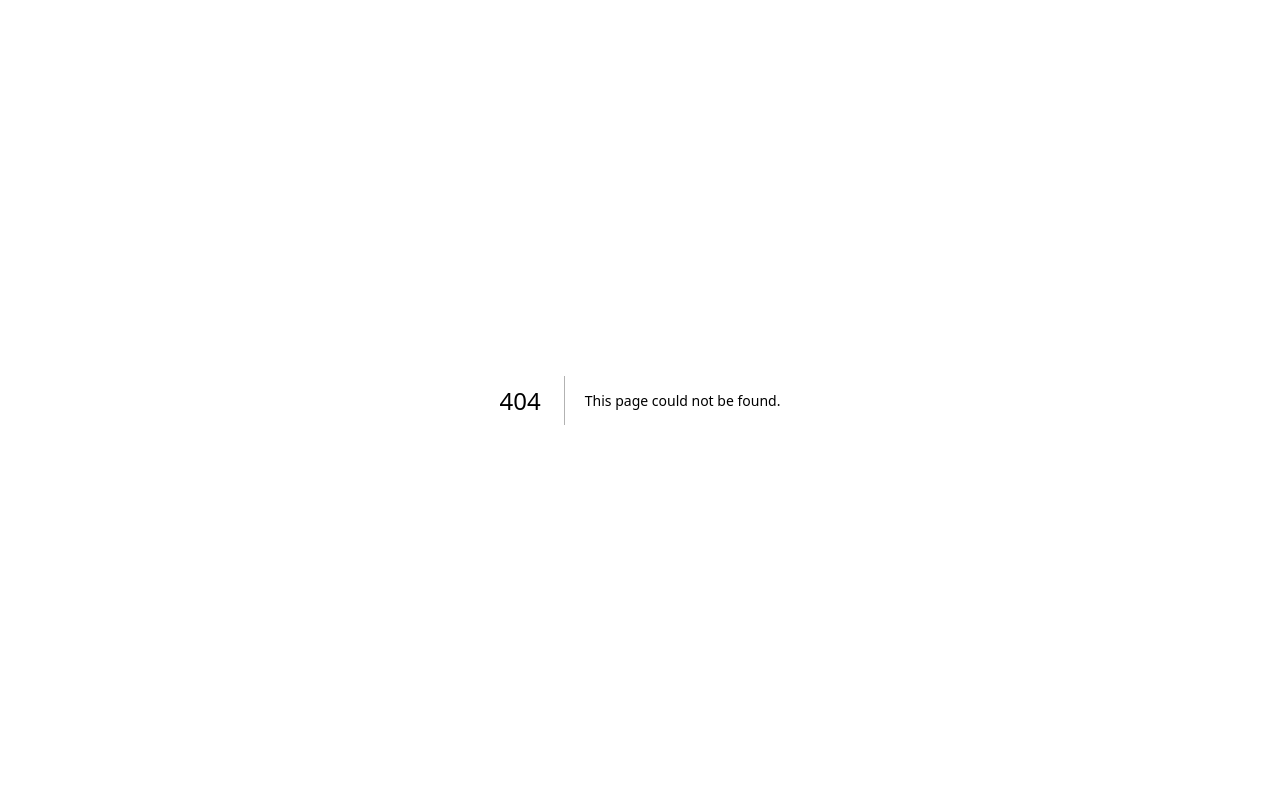
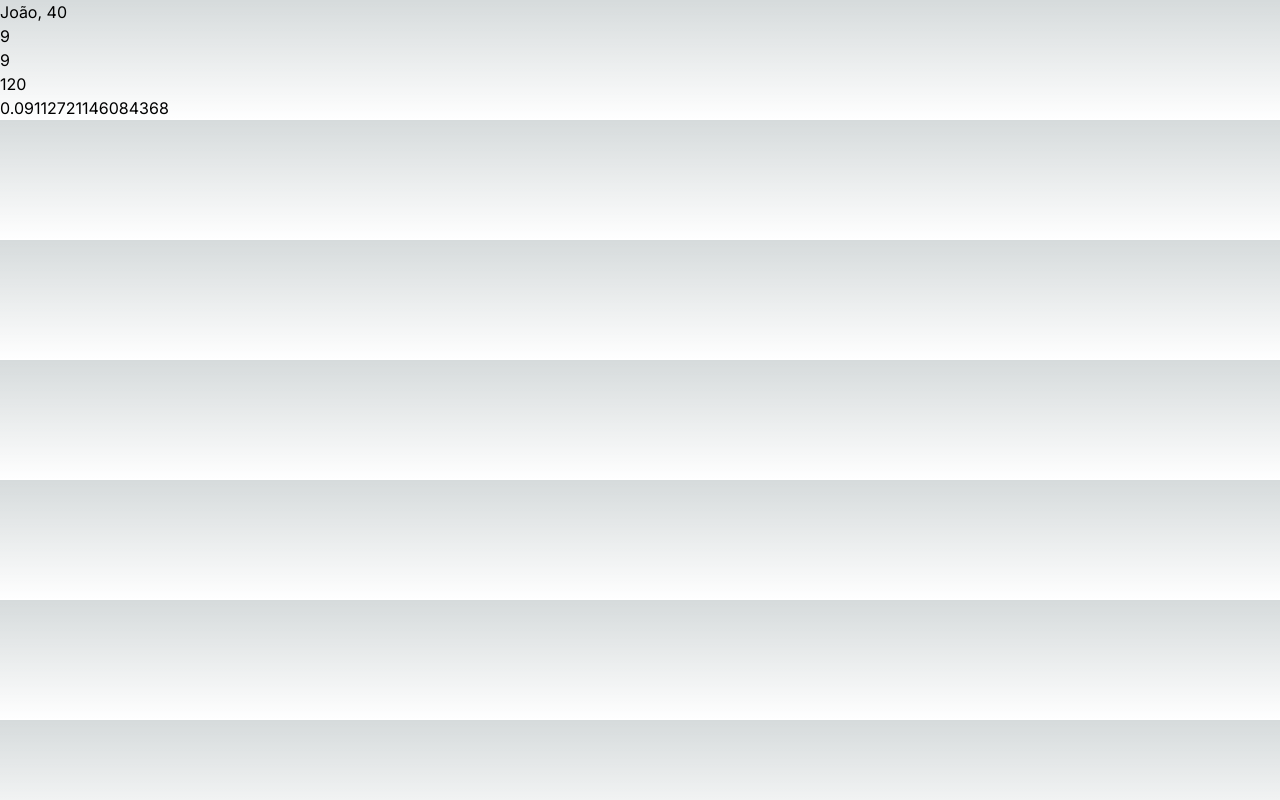
Before and after one commit to israelbulcaotavares/react-fundamentos-cod3r, a Next.js app: page /fundamentos/soma in a window 1280 px wide. Before the commit this address had no page. Built offline with nearby package versions, Linux system fonts and the light colour scheme.

Commit message:
javascript dentro do jsx

```diff
--- /dev/null
+++ b/src/app/fundamentos/soma/page.tsx
@@ -0,0 +1,12 @@
+export default function Page() {
+  const nome = "João";
+  const idade = 40;
+  return <div>
+    <div>{nome}, {idade}</div>
+    <div>{2 + 7}</div>
+    <div>{2 + 7}</div>
+    <div>{idade * 3}</div>
+    <div>{Math.random()}</div>
+
+  </div>;
+}
```
